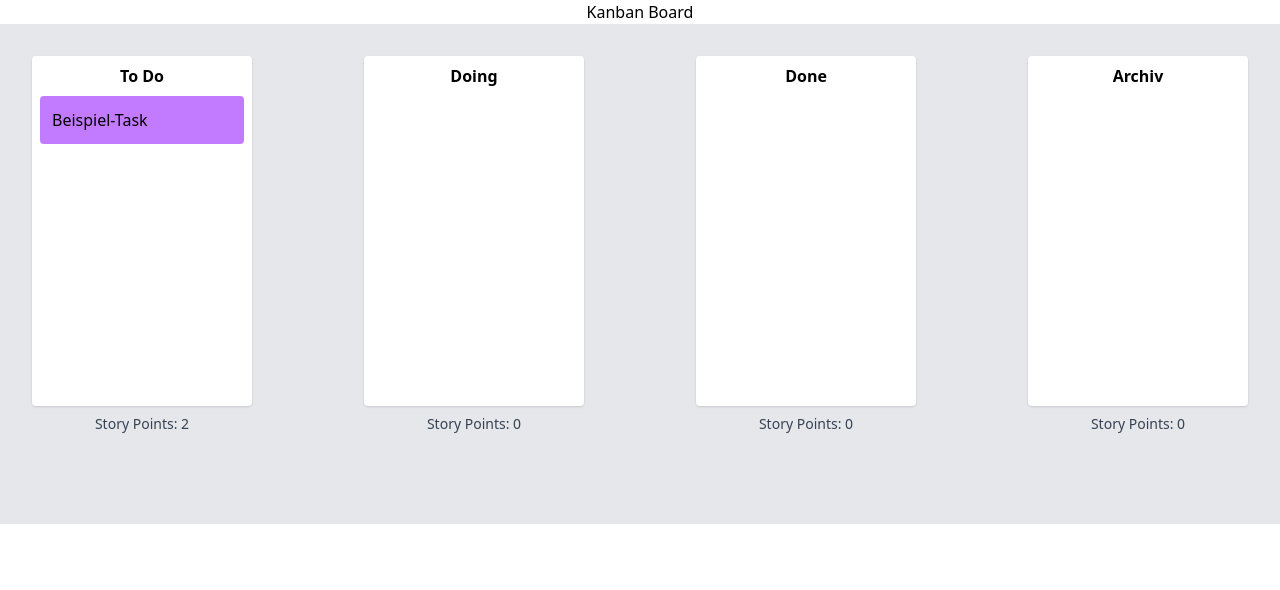
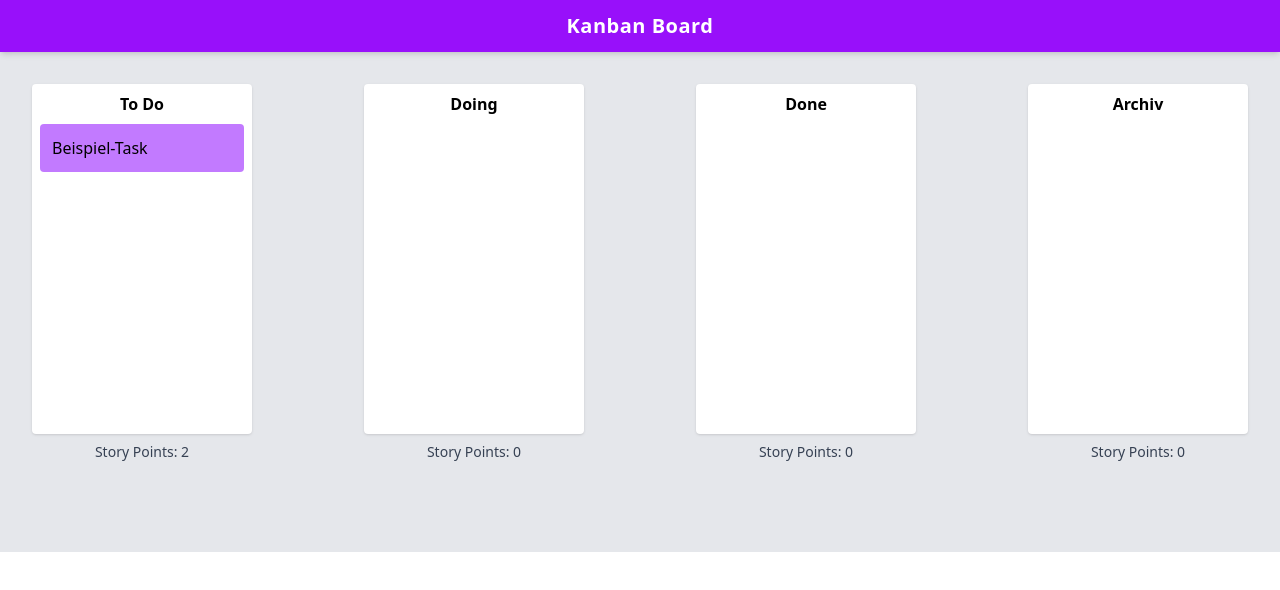
Before and after one commit to ermihuti/KanbanBoard, a SvelteKit app: page / in a window 1280 px wide. Shown: the top 590 px of the page. Built offline with nearby package versions, Linux system fonts and the light colour scheme.

Commit message:
Added Header component

```diff
--- /dev/null
+++ b/src/lib/components/Header.svelte
@@ -0,0 +1,7 @@
+<script>
+	const appName = "Kanban Board";
+</script>
+
+<header class="relative flex items-center justify-center px-6 py-3 bg-purple-600 text-white shadow-md">
+	<h1 class="text-xl font-semibold tracking-wide">{appName}</h1>
+</header>
--- a/src/routes/+page.svelte
+++ b/src/routes/+page.svelte
@@ -1,7 +1,8 @@
 <script>
 	import Board from "$lib/components/Board.svelte";
+	import Header from "$lib/components/Header.svelte";
 
 </script>
-<h1 class="text-center">Kanban Board</h1>
 
+<Header></Header>
 <Board></Board>
```
